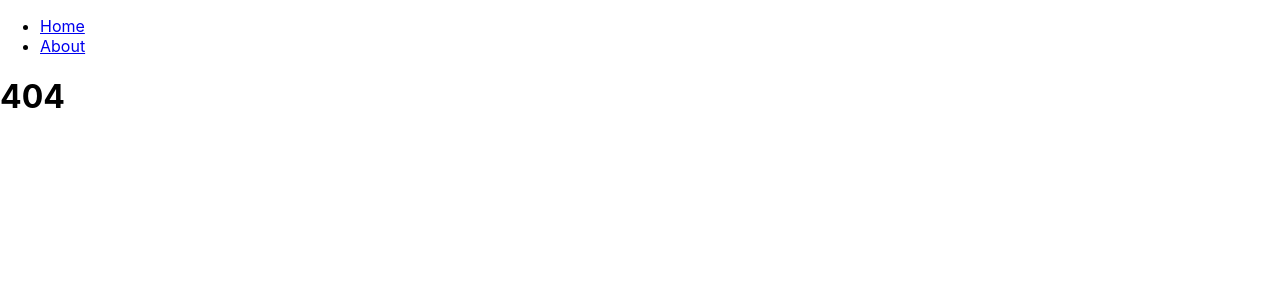
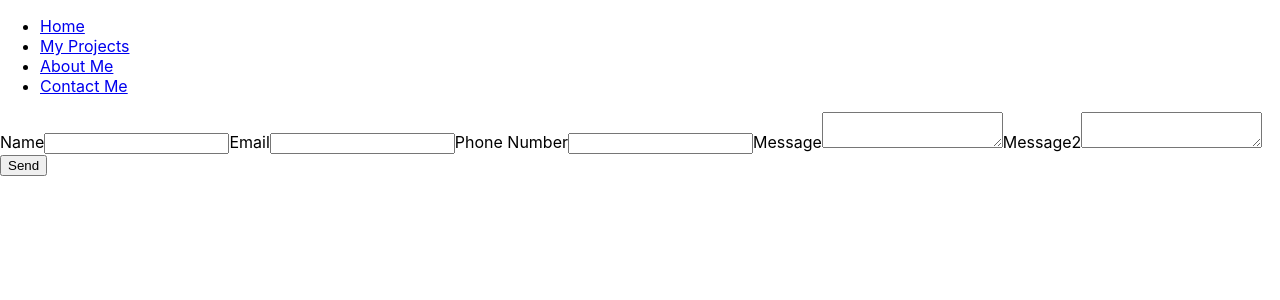
Before and after one commit to AndroViana/myportfolio, a React (Create React App) app: page /contact in a window 1280 px wide. Before the commit this address had no page. Shown: the top 300 px of the page. Built offline with nearby package versions, Linux system fonts and the light colour scheme.

Commit message:
new update

```diff
--- a/package.json
+++ b/package.json
@@ -3,6 +3,7 @@
   "version": "0.1.0",
   "private": true,
   "dependencies": {
+    "@emailjs/browser": "^3.11.0",
     "@testing-library/jest-dom": "^5.16.5",
     "@testing-library/react": "^13.4.0",
     "@testing-library/user-event": "^13.5.0",
--- a/src/App.js
+++ b/src/App.js
@@ -1,7 +1,9 @@
 import { BrowserRouter, Routes, Route } from "react-router-dom";
 import Layout from "./pages/Layout";
 import Home from "./pages/Home";
+import Projects from "./pages/Projects";
 import About from "./pages/about";
+import Contact from "./pages/Contact";
 import NoPage from "./pages/NoPage";
 
 function App() {
@@ -10,7 +12,9 @@ function App() {
       <Routes>
         <Route path="/" element={<Layout />}>
           <Route index element={<Home />} />
+          <Route path="projects" element={<Projects />} />
           <Route path="about" element={<About />} />
+          <Route path="contact" element={<Contact />} />
           <Route path="*" element={<NoPage />} />
         </Route>
       </Routes>
--- /dev/null
+++ b/src/pages/Contact.js
@@ -0,0 +1,45 @@
+import React, { useRef } from "react";
+import emailjs from "@emailjs/browser";
+
+const Contact = () => {
+  const form = useRef();
+
+  const sendEmail = (e) => {
+    e.preventDefault();
+
+    emailjs
+      .sendForm(
+        "service_hwble2h",
+        "template_gl7hyzr",
+        form.current,
+        "dZGnF6ULIbcbLx_Qt"
+      )
+      .then(
+        (result) => {
+          console.log(result.text);
+          console.log("message sent");
+        },
+        (error) => {
+          console.log(error.text);
+        }
+      );
+  };
+
+  return (
+      <form ref={form} onSubmit={sendEmail}>
+        <label>Name</label>
+        <input type="text" name="user_name" />
+        <label>Email</label>
+        <input type="email" name="user_email" />
+        <label>Phone Number</label>
+        <input type="number" name="number" />
+        <label>Message</label>
+        <textarea name="message" />
+        <label>Message2</label>
+        <textarea name="message2" />
+        <input type="submit" value="Send" />
+      </form>
+  );
+};
+
+export default Contact;
--- a/src/pages/Layout.js
+++ b/src/pages/Layout.js
@@ -9,7 +9,13 @@ const Layout = () => {
             <Link to="/">Home</Link>
           </li>
           <li>
-            <Link to="/about">About</Link>
+            <Link to="/projects">My Projects</Link>
+          </li>
+          <li>
+            <Link to="/about">About Me</Link>
+          </li>
+          <li>
+            <Link to="/contact">Contact Me</Link>
           </li>
         </ul>
       </nav>
--- a/src/pages/projects.js
+++ b/src/pages/projects.js
@@ -0,0 +1,5 @@
+const Projects = () => {
+    return <h1>My Projects</h1>;
+  };
+
+  export default Projects;
```
Also changed, not shown: 1 other file (tests, documents, lock files or other folders).
